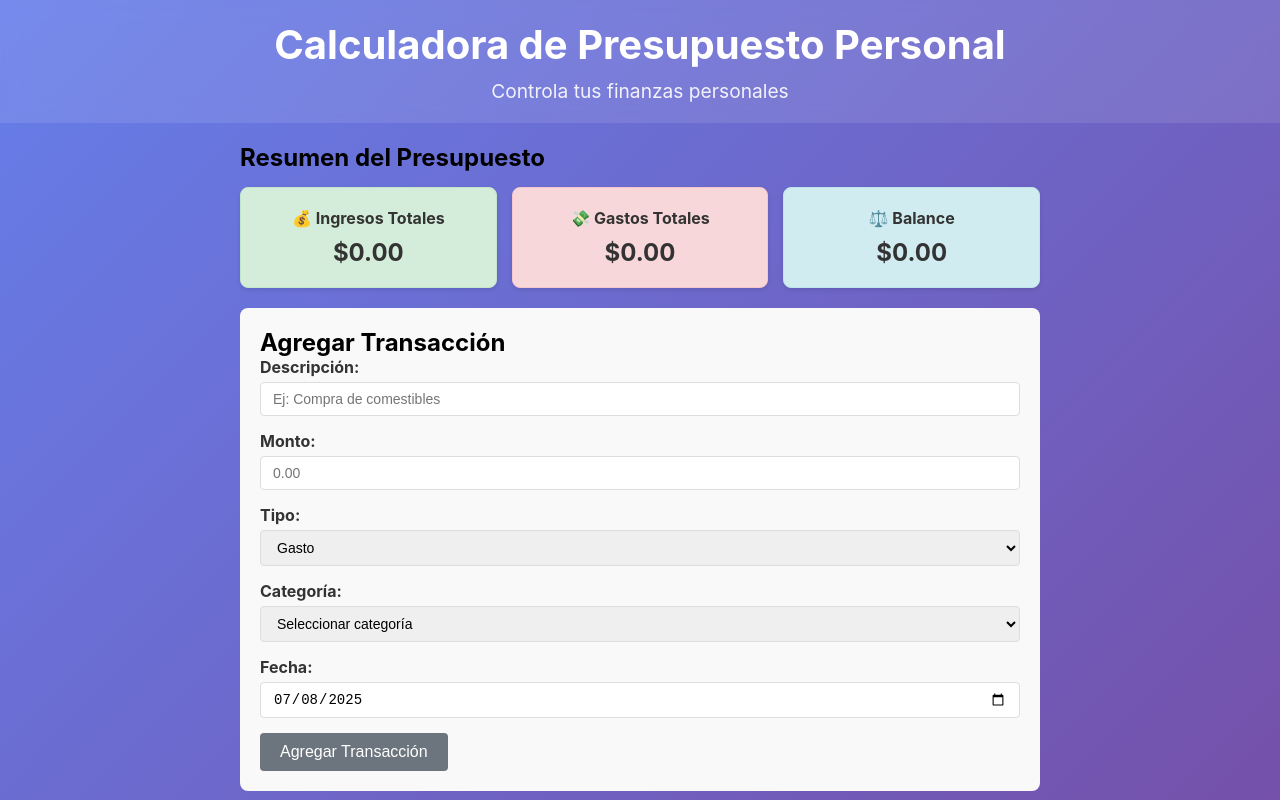
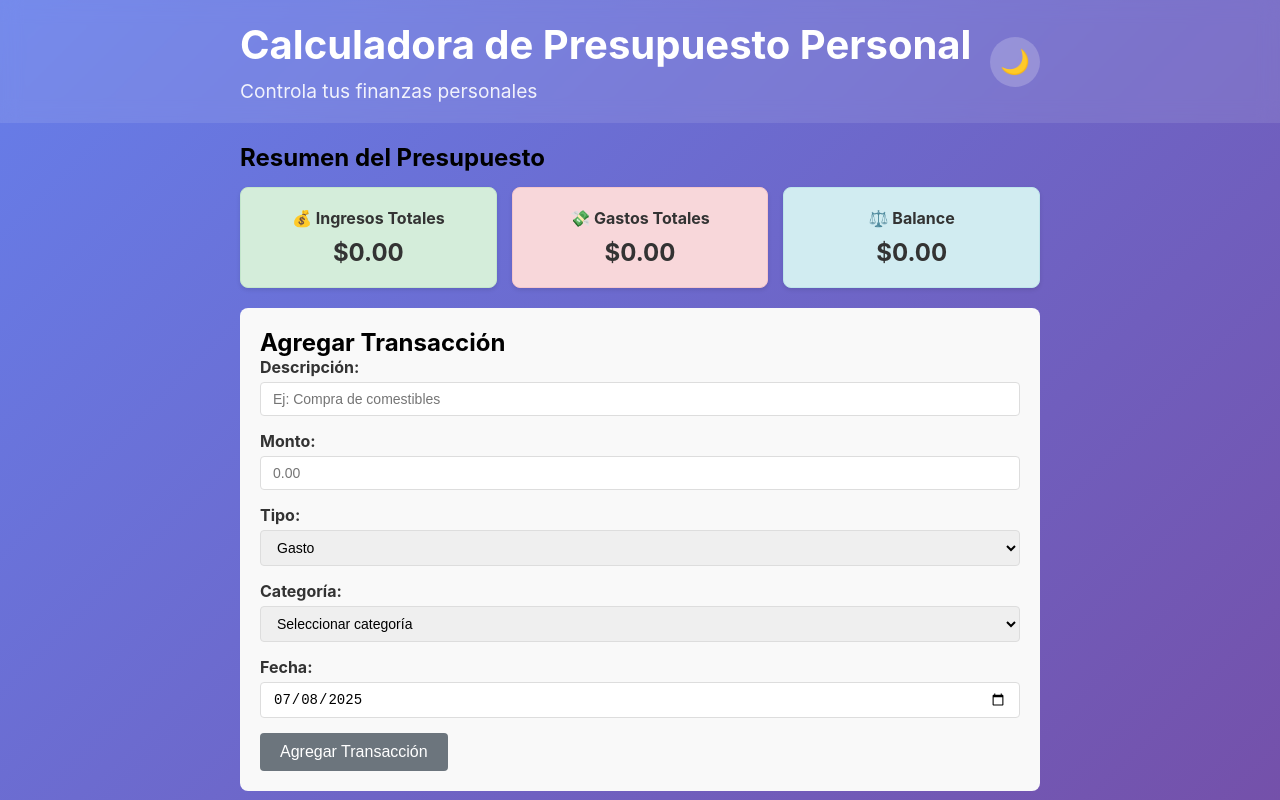
Before and after one commit to hmuyba/personalWallet, an Angular app: page / in a window 1280 px wide. Shown: the top 800 px of the page. Built offline with nearby package versions, Linux system fonts and the light colour scheme.

Commit message:
add dark mode toggle with theme persistence

```diff
--- a/src/app/app.component.css
+++ b/src/app/app.component.css
@@ -1,14 +1,30 @@
 .app-container {
   min-height: 100vh;
   background: linear-gradient(135deg, #667eea 0%, #764ba2 100%);
+  transition: background 0.3s ease;
+}
+
+.app-container.dark-mode {
+  background: linear-gradient(135deg, #2c3e50 0%, #34495e 100%);
 }
 
 .app-header {
   background: rgba(255, 255, 255, 0.1);
   backdrop-filter: blur(10px);
   padding: 20px;
-  text-align: center;
   color: white;
+}
+
+.header-content {
+  display: flex;
+  justify-content: space-between;
+  align-items: center;
+  max-width: 800px;
+  margin: 0 auto;
+}
+
+.header-content > div {
+  text-align: left;
 }
 
 .app-header h1 {
@@ -20,6 +36,21 @@
   margin: 0;
   font-size: 1.2em;
   opacity: 0.9;
+}
+
+.theme-toggle {
+  background: rgba(255, 255, 255, 0.2);
+  border: none;
+  border-radius: 50%;
+  width: 50px;
+  height: 50px;
+  font-size: 24px;
+  cursor: pointer;
+  transition: background 0.3s ease;
+}
+
+.theme-toggle:hover {
+  background: rgba(255, 255, 255, 0.3);
 }
 
 .app-main {
@@ -43,4 +74,13 @@
   .app-main {
     padding: 15px;
   }
+
+  .header-content {
+    flex-direction: column;
+    gap: 15px;
+  }
+
+  .header-content > div {
+    text-align: center;
+  }
 }
--- a/src/app/app.component.ts
+++ b/src/app/app.component.ts
@@ -1,4 +1,4 @@
-import { Component } from '@angular/core';
+import { Component, OnInit } from '@angular/core';
 import { CommonModule } from '@angular/common';
 import { TransactionFormComponent } from './components/transaction-form/transaction-form.component';
 import { TransactionListComponent } from './components/transaction-list/transaction-list.component';
@@ -14,10 +14,17 @@ import { BalanceSummaryComponent } from './components/balance-summary/balance-su
     BalanceSummaryComponent,
   ],
   template: `
-    <div class="app-container">
+    <div class="app-container" [class.dark-mode]="isDarkMode">
       <header class="app-header">
-        <h1>{{ title }}</h1>
-        <p>Controla tus finanzas personales</p>
+        <div class="header-content">
+          <div>
+            <h1>{{ title }}</h1>
+            <p>Controla tus finanzas personales</p>
+          </div>
+          <button class="theme-toggle" (click)="toggleTheme()">
+            {{ isDarkMode ? '☀️' : '🌙' }}
+          </button>
+        </div>
       </header>
 
       <main class="app-main">
@@ -31,6 +38,17 @@ import { BalanceSummaryComponent } from './components/balance-summary/balance-su
   `,
   styleUrls: ['./app.component.css'],
 })
-export class AppComponent {
+export class AppComponent implements OnInit {
   title = 'Calculadora de Presupuesto Personal';
+  isDarkMode = false;
+
+  ngOnInit(): void {
+    const savedTheme = localStorage.getItem('theme');
+    this.isDarkMode = savedTheme === 'dark';
+  }
+
+  toggleTheme(): void {
+    this.isDarkMode = !this.isDarkMode;
+    localStorage.setItem('theme', this.isDarkMode ? 'dark' : 'light');
+  }
 }
```
